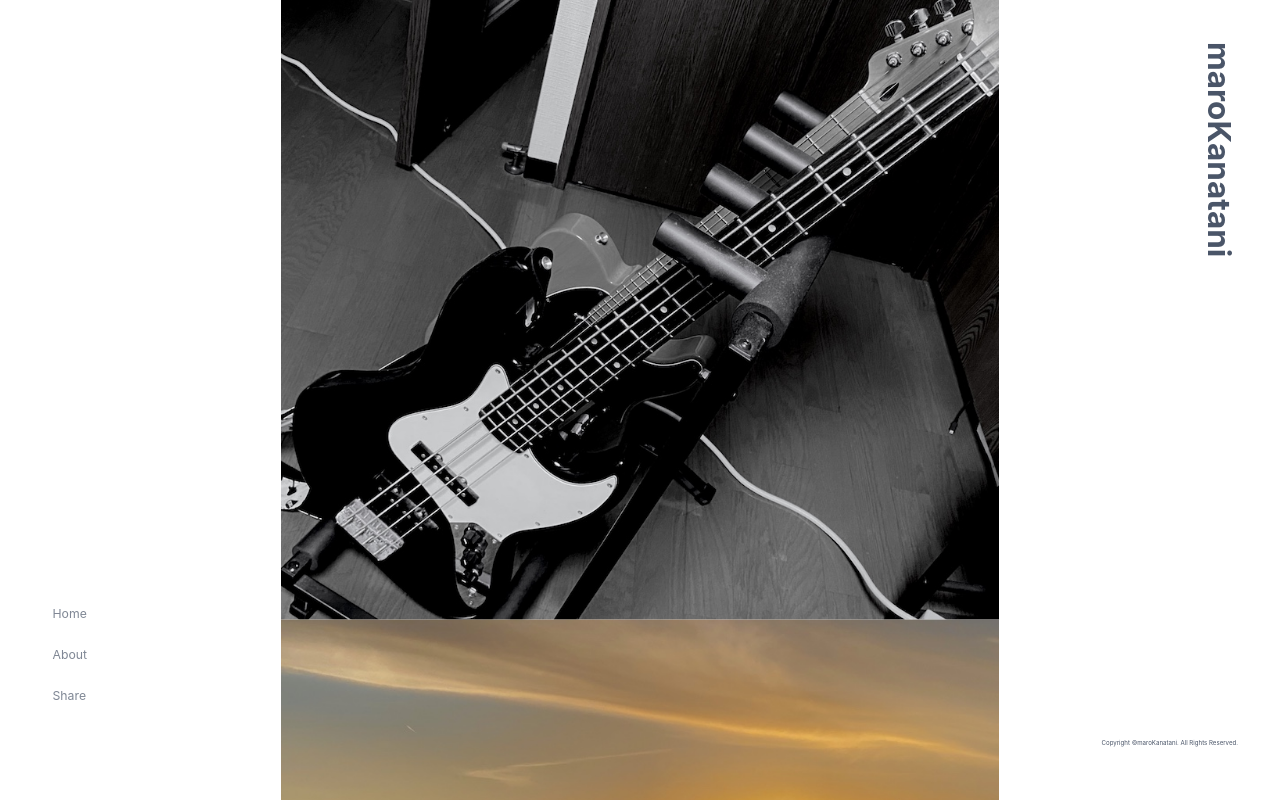
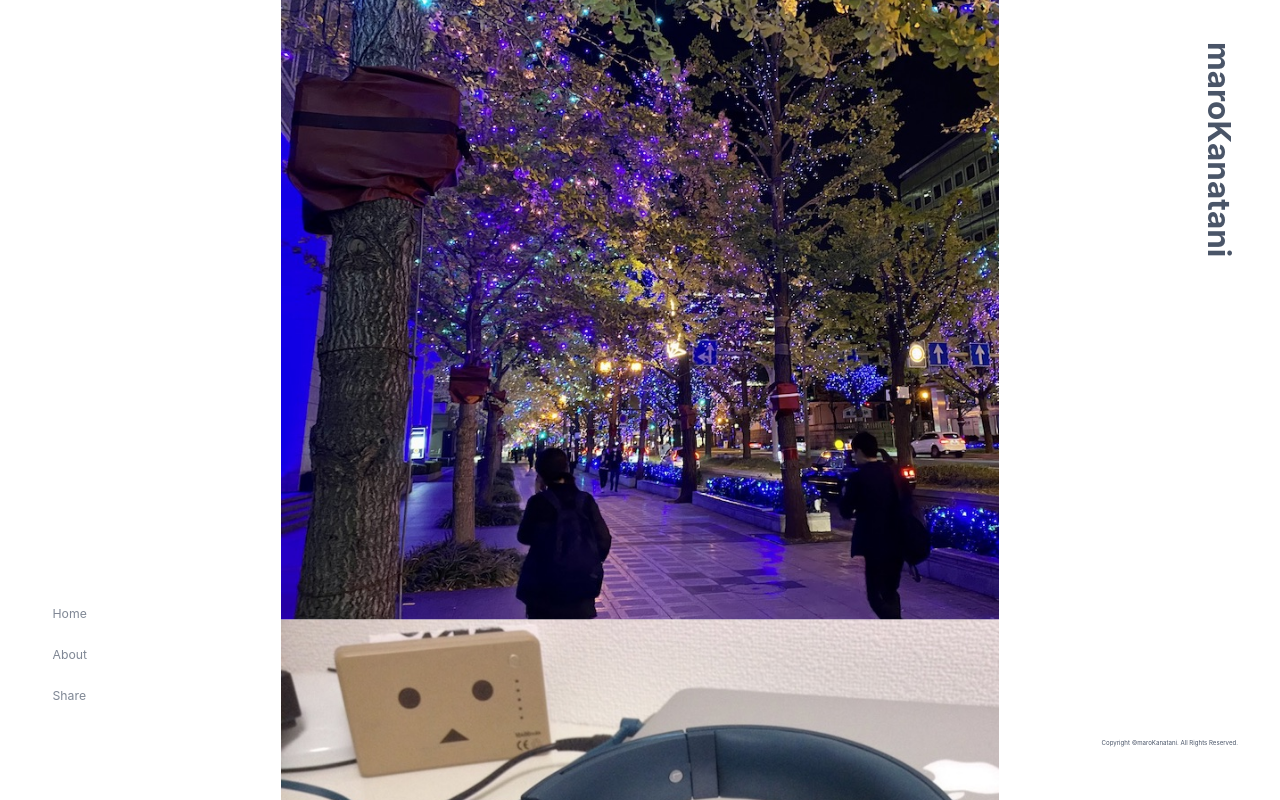
Before and after one commit to Kanatani28/kanatani28.github.io, a React (Create React App) app: page / in a window 1280 px wide. Built offline with nearby package versions, Linux system fonts and the light colour scheme.

Commit message:
sort photos in random

```diff
--- a/src/components/pages/Home.tsx
+++ b/src/components/pages/Home.tsx
@@ -2,6 +2,7 @@ import React, { useState } from "react";
 import { motion } from "framer-motion";
 import { useInterval } from "@chakra-ui/react";
 
+const randomImages = () => {
   const images = [
     "elebass.jpg",
     "03_sunset.jpg",
@@ -15,8 +16,15 @@ const images = [
     "hashikui.jpg",
     "osaka.jpg",
   ];
+  for (let i = images.length; 1 < i; i--) {
+    let k = Math.floor(Math.random() * i);
+    [images[k], images[i - 1]] = [images[i - 1], images[k]];
+  }
+  return images;
+};
 
 const Home = () => {
+  const images = randomImages();
   const [dispImages, setDispImages] = useState<string[]>(images);
 
   const [height, setHeight] = useState<number>(0);
```
Lines whose indentation alone changed are shown as unchanged.
